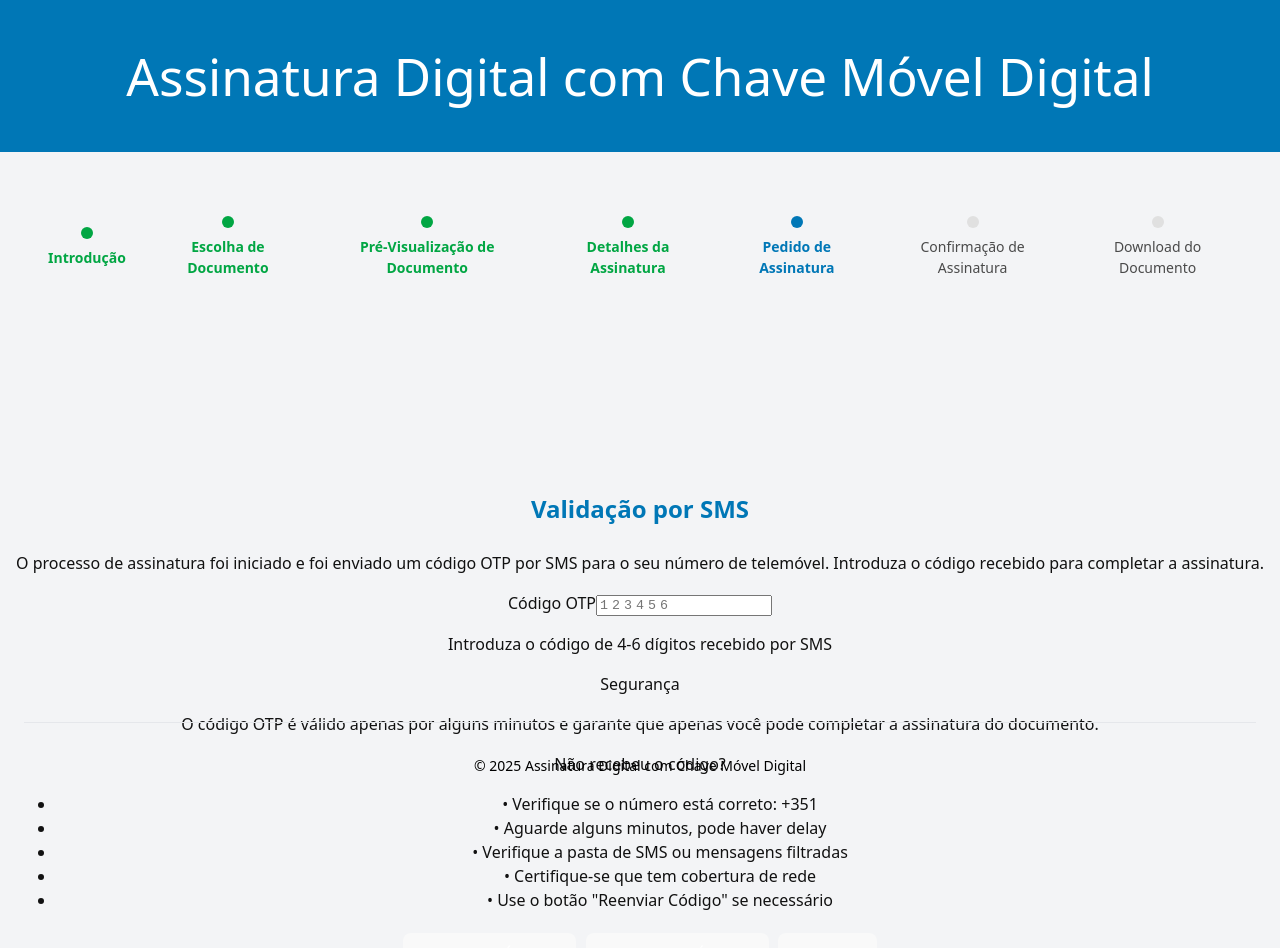
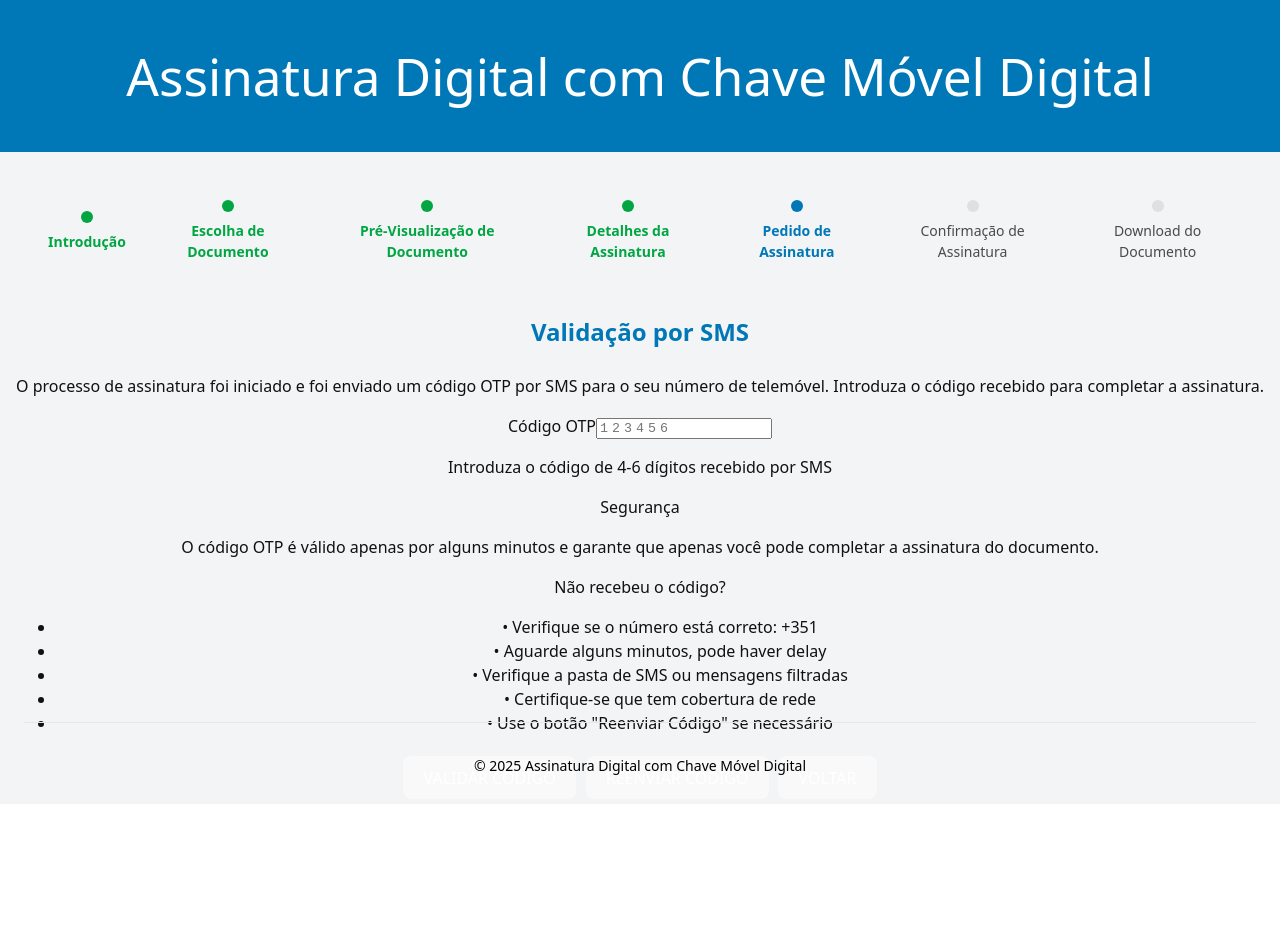
Before and after one commit to jlimaaraujo/digital-signature-cc, a React (Vite) app in the folder frontend/cc-auth-frontend/: page /step5 in a window 1280 px wide. Shown: the top 948 px of the page. After the commit the page ends 804 px from the top, so only its background shows below. Built offline with nearby package versions, Linux system fonts and the light colour scheme.

Commit message:
step 3 updated

```diff
--- a/frontend/cc-auth-frontend/src/App.css
+++ b/frontend/cc-auth-frontend/src/App.css
@@ -105,7 +105,7 @@
   justify-content: center;
   align-items: center;
   margin: 2rem;
-  margin-top: 4rem;
+  margin-top: 3rem;
 }
 
 .stepper-list {
--- a/frontend/cc-auth-frontend/src/pages/Step3Details.css
+++ b/frontend/cc-auth-frontend/src/pages/Step3Details.css
@@ -3,7 +3,7 @@
     display: flex;
     align-items: center;
     justify-content: center;
-    padding: 1rem;
+    padding: 0;
 }
 
 /* Custom checkbox styling */
--- a/frontend/cc-auth-frontend/src/pages/Step3Preview.css
+++ b/frontend/cc-auth-frontend/src/pages/Step3Preview.css
@@ -1,5 +1,5 @@
 .center-content {
-    min-height: 100vh;
+    min-height: 0 !important;
     display: flex;
     align-items: center;
     justify-content: center;
@@ -8,14 +8,14 @@
 
 /* Container para o visualizador de PDF */
 .pdf-viewer-container {
-    height: 700px;
+    height: 200px;
     overflow: auto;
     background-color: #f3f4f6;
     padding: 1rem;
     border-bottom-left-radius: 0.5rem;
     border-bottom-right-radius: 0.5rem;
     border: 2px solid #d1d5db;
-    border-top: none;
+    border-top: 2px solid #d1d5db;
     /* Scroll suave */
     scroll-behavior: smooth;
     /* Configuração de scroll para melhor experiência */
--- a/frontend/cc-auth-frontend/src/pages/Step3Preview.tsx
+++ b/frontend/cc-auth-frontend/src/pages/Step3Preview.tsx
@@ -70,13 +70,13 @@
                                     <span className="text-lg font-medium">{documentInfo.name}</span>
                                 </div>
 
-                                {/* Controles centralizados */}
+                                {/* Controlos centralizados */}
                                 <div className="flex items-center justify-center space-x-6">
-                                    {/* Controles de zoom */}
+                                    {/* Controlos de zoom */}
                                     <div className="flex items-center space-x-2">
                                         <button
-                                            onClick={() => setScale(prev => Math.max(0.5, prev - 0.25))}
-                                            className="w-8 h-8 bg-gray-700 hover:bg-gray-600 rounded flex items-center justify-center text-sm font-bold transition-colors"
+                                            onClick={() => setScale(prev => Math.max(1, prev - 0.25))}
+                                            className="w-4 h-4 bg-gray-700 hover:bg-gray-600 rounded flex items-center justify-center text-sm font-bold transition-colors"
                                             title="Diminuir zoom"
                                         >
                                             -
@@ -85,7 +85,7 @@
                                             {Math.round(scale * 100)}%
                                         </span>
                                         <button
-                                            onClick={() => setScale(prev => Math.min(5.0, prev + 0.25))}
+                                            onClick={() => setScale(prev => Math.min(2.0, prev + 0.25))}
                                             className="w-8 h-8 bg-gray-700 hover:bg-gray-600 rounded flex items-center justify-center text-sm font-bold transition-colors"
                                             title="Aumentar zoom"
                                         >
--- a/frontend/cc-auth-frontend/src/pages/Step4Signature.css
+++ b/frontend/cc-auth-frontend/src/pages/Step4Signature.css
@@ -3,7 +3,7 @@
     display: flex;
     align-items: center;
     justify-content: center;
-    padding: 1rem;
+    padding: 0;
 }
 
 /* Loading spinner animation */
--- a/frontend/cc-auth-frontend/src/pages/Step5OTP.css
+++ b/frontend/cc-auth-frontend/src/pages/Step5OTP.css
@@ -3,7 +3,7 @@
     display: flex;
     align-items: center;
     justify-content: center;
-    padding: 1rem;
+    padding: 0;
 }
 
 /* Loading spinner animation */
--- a/frontend/cc-auth-frontend/src/pages/Step6Result.css
+++ b/frontend/cc-auth-frontend/src/pages/Step6Result.css
@@ -3,7 +3,7 @@
     display: flex;
     align-items: center;
     justify-content: center;
-    padding: 1rem;
+    padding: 0;
 }
 
 /* Animation for success/error states */
```
